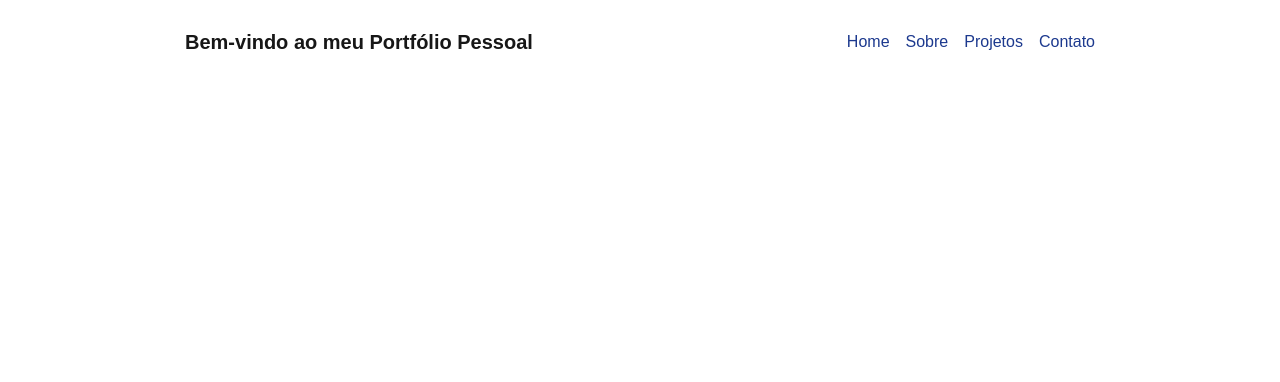
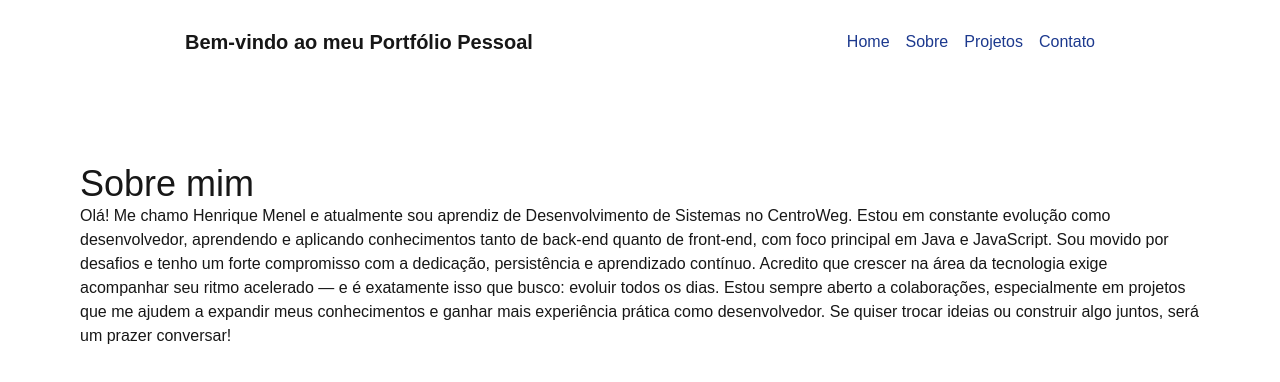
Before and after one commit to HenriqueECM/projeto1_Next.js, a Next.js app: page /about in a window 1280 px wide. Shown: the top 382 px of the page. Built offline with nearby package versions, Linux system fonts and the light colour scheme.

Commit message:
1.5 - adicionado conteudo dentro da pagina sobre

```diff
--- a/src/app/about/page.js
+++ b/src/app/about/page.js
@@ -4,6 +4,12 @@ import "../../styles/globals.css";
 export default function About() {
     return (
         <div>
+            <section>
+                <h1 className="text-4xl">Sobre mim</h1>
+                <p className="">Olá! Me chamo Henrique Menel e atualmente sou aprendiz de Desenvolvimento de Sistemas no CentroWeg. Estou em constante evolução como desenvolvedor, aprendendo e aplicando conhecimentos tanto de back-end quanto de front-end, com foco principal em Java e JavaScript.
+                    Sou movido por desafios e tenho um forte compromisso com a dedicação, persistência e aprendizado contínuo. Acredito que crescer na área da tecnologia exige acompanhar seu ritmo acelerado — e é exatamente isso que busco: evoluir todos os dias.
+                    Estou sempre aberto a colaborações, especialmente em projetos que me ajudem a expandir meus conhecimentos e ganhar mais experiência prática como desenvolvedor. Se quiser trocar ideias ou construir algo juntos, será um prazer conversar!</p>
+            </section>
         </div>
     );
 }
```
